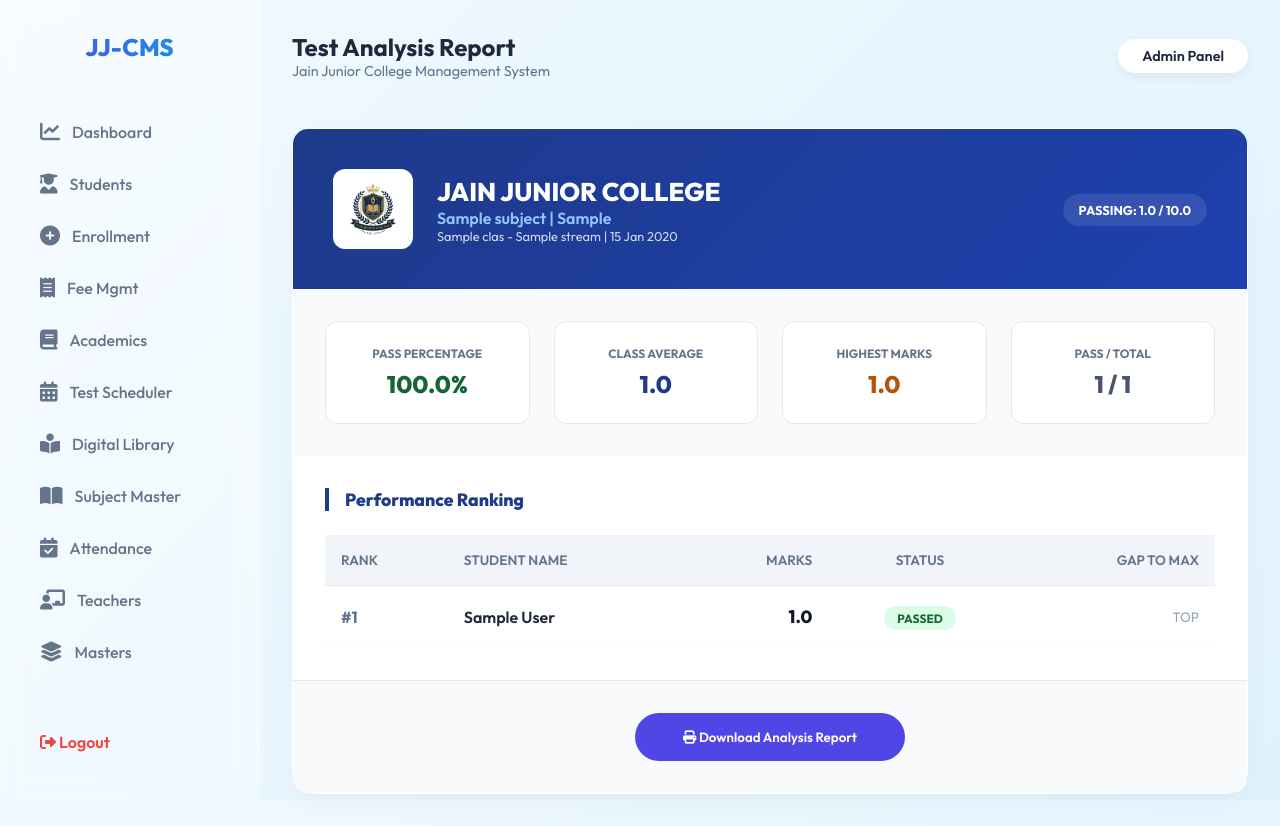
After one commit to jain-junior-college/JJC-Webapp, a Flask app: page /academics/tests/analysis/1 in a window 1280 px wide. The commit adds this page. Run offline with Flask 3, Linux system fonts and the light colour scheme; the visitor is signed in with stand-in values (Sample User, id 1); tables that the repository leaves empty hold one stand-in row (values such as "Sample post"); some libraries are stand-ins or nearby versions.

Commit message:
Academic Upgrade: Implement Passing Marks logic and Premium Progress Analysis Reports

```diff
--- a/app.py
+++ b/app.py
@@ -71,6 +71,7 @@
                     exam_type VARCHAR(50) NOT NULL,
                     test_date DATE NOT NULL,
                     total_marks FLOAT DEFAULT 25.0,
+                    passing_marks FLOAT DEFAULT 9.0,
                     created_at TIMESTAMP DEFAULT CURRENT_TIMESTAMP
                 );
             """)
@@ -841,7 +842,8 @@
             subject_id=request.form['subject_id'],
             exam_type=request.form['exam_type'],
             test_date=datetime.strptime(request.form['date'], '%Y-%m-%d').date(),
-            total_marks=float(request.form['total_marks'])
+            total_marks=float(request.form['total_marks']),
+            passing_marks=float(request.form['passing_marks'])
         )
         db.session.add(test)
         db.session.commit()
@@ -879,6 +881,32 @@
     existing_marks = {m.student_id: m.marks_obtained for m in test.marks}
     return render_template('academics/record_marks.html', test=test, students=students, existing_marks=existing_marks)
 
+@app.route('/academics/tests/analysis/<int:test_id>')
+@login_required
+def test_analysis(test_id):
+    test = ScheduledTest.query.get_or_404(test_id)
+    marks = test.marks
+
+    if not marks:
+        flash("No marks recorded for this test yet! Please record marks first.")
+        return redirect(url_for('test_list'))
+
+    stats = {}
+    stats['total_appeared'] = len(marks)
+    stats['passed'] = sum(1 for m in marks if m.marks_obtained >= test.passing_marks)
+    stats['failed'] = stats['total_appeared'] - stats['passed']
+    stats['pass_percentage'] = (stats['passed'] / stats['total_appeared'] * 100) if stats['total_appeared'] > 0 else 0
+
+    obtained_marks = [m.marks_obtained for m in marks]
+    stats['max_marks'] = max(obtained_marks) if obtained_marks else 0
+    stats['min_marks'] = min(obtained_marks) if obtained_marks else 0
+    stats['avg_marks'] = (sum(obtained_marks) / len(obtained_marks)) if obtained_marks else 0
+
+    # Sort students by marks desc
+    sorted_marks = sorted(marks, key=lambda x: x.marks_obtained, reverse=True)
+
+    return render_template('academics/test_analysis.html', test=test, stats=stats, sorted_marks=sorted_marks)
+
 if __name__ == '__main__':
     # Running on 0.0.0.0 for LAN deployment
     app.run(host='0.0.0.0', port=5000, debug=True)
--- a/models.py
+++ b/models.py
@@ -139,6 +139,7 @@
     exam_type = db.Column(db.String(50), nullable=False) # Unit Test, Prelim 1, etc.
     test_date = db.Column(db.Date, nullable=False)
     total_marks = db.Column(db.Float, default=25.0)
+    passing_marks = db.Column(db.Float, default=9.0)
     created_at = db.Column(db.DateTime, default=datetime.utcnow)
 
     academic_class = db.relationship('AcademicClass', backref='tests')
--- /dev/null
+++ b/templates/academics/test_analysis.html
@@ -0,0 +1,96 @@
+{% extends "layout.html" %}
+
+{% block title %}Progress Analysis - {{ test.subject_obj.name }}{% endblock %}
+{% block header_title %}Test Analysis Report{% endblock %}
+
+{% block content %}
+<div class="glass-card" style="max-width: 1000px; margin: 0 auto; background: white; padding: 0;">
+    <!-- Premium Header -->
+    <div style="background: linear-gradient(135deg, #1e3a8a 0%, #1e40af 100%); padding: 2.5rem; color: white; display: flex; justify-content: space-between; align-items: center; border-radius: 15px 15px 0 0;">
+        <div style="display: flex; align-items: center; gap: 1.5rem;">
+            <img src="{{ url_for('static', filename='images/logo.png') }}" style="width: 80px; height: 80px; background: white; border-radius: 12px; padding: 5px;">
+            <div>
+                <h1 style="margin: 0; font-size: 1.6rem; font-weight: 800;">JAIN JUNIOR COLLEGE</h1>
+                <p style="margin: 0; color: #93c5fd; font-weight: 600;">{{ test.subject_obj.name }} | {{ test.exam_type }}</p>
+                <p style="margin: 0; font-size: 0.8rem; opacity: 0.8;">{{ test.academic_class.name }} - {{ test.stream.name }} | {{ test.test_date.strftime('%d %b %Y') }}</p>
+            </div>
+        </div>
+        <div style="text-align: right;">
+            <span style="background: rgba(255,255,255,0.1); padding: 0.5rem 1rem; border-radius: 50px; font-size: 0.8rem; font-weight: 700;">PASSING: {{ test.passing_marks }} / {{ test.total_marks }}</span>
+        </div>
+    </div>
+
+    <!-- Analytics Stats -->
+    <div style="display: grid; grid-template-columns: repeat(4, 1fr); gap: 1.5rem; padding: 2rem; background: #f8fafc;">
+        <div style="background: white; padding: 1.5rem; border-radius: 12px; border: 1px solid #e2e8f0; text-align: center;">
+            <p style="margin: 0; font-size: 0.75rem; color: #64748b; font-weight: 700; text-transform: uppercase;">Pass Percentage</p>
+            <h2 style="margin: 0.5rem 0 0; color: #166534; font-weight: 800;">{{ "{:.1f}".format(stats.pass_percentage) }}%</h2>
+        </div>
+        <div style="background: white; padding: 1.5rem; border-radius: 12px; border: 1px solid #e2e8f0; text-align: center;">
+            <p style="margin: 0; font-size: 0.75rem; color: #64748b; font-weight: 700; text-transform: uppercase;">Class Average</p>
+            <h2 style="margin: 0.5rem 0 0; color: #1e3a8a; font-weight: 800;">{{ "{:.1f}".format(stats.avg_marks) }}</h2>
+        </div>
+        <div style="background: white; padding: 1.5rem; border-radius: 12px; border: 1px solid #e2e8f0; text-align: center;">
+            <p style="margin: 0; font-size: 0.75rem; color: #64748b; font-weight: 700; text-transform: uppercase;">Highest Marks</p>
+            <h2 style="margin: 0.5rem 0 0; color: #b45309; font-weight: 800;">{{ stats.max_marks }}</h2>
+        </div>
+        <div style="background: white; padding: 1.5rem; border-radius: 12px; border: 1px solid #e2e8f0; text-align: center;">
+            <p style="margin: 0; font-size: 0.75rem; color: #64748b; font-weight: 700; text-transform: uppercase;">Pass / Total</p>
+            <h2 style="margin: 0.5rem 0 0; color: #475569; font-weight: 800;">{{ stats.passed }} / {{ stats.total_appeared }}</h2>
+        </div>
+    </div>
+
+    <!-- Student Wise Performance -->
+    <div style="padding: 2rem;">
+        <h4 style="margin: 0 0 1.5rem 0; font-weight: 800; color: #1e3a8a; font-size: 1.1rem; border-left: 4px solid #1e3a8a; padding-left: 1rem;">Performance Ranking</h4>
+        <div style="overflow-x: auto;">
+            <table style="width: 100%; border-collapse: collapse;">
+                <thead>
+                    <tr style="text-align: left; background: #f1f5f9; color: #475569; font-size: 0.85rem;">
+                        <th style="padding: 1rem;">RANK</th>
+                        <th style="padding: 1rem;">STUDENT NAME</th>
+                        <th style="padding: 1rem; text-align: right;">MARKS</th>
+                        <th style="padding: 1rem; text-align: center;">STATUS</th>
+                        <th style="padding: 1rem; text-align: right;">GAP TO MAX</th>
+                    </tr>
+                </thead>
+                <tbody>
+                    {% for m in sorted_marks %}
+                    <tr style="border-bottom: 1px solid #f1f5f9; background: white;">
+                        <td style="padding: 1.2rem 1rem; font-weight: 700; color: #64748b;">#{{ loop.index }}</td>
+                        <td style="padding: 1.2rem 1rem; font-weight: 600;">{{ m.student.name }}</td>
+                        <td style="padding: 1.2rem 1rem; text-align: right; font-weight: 800; color: #0f172a; font-size: 1.1rem;">{{ m.marks_obtained }}</td>
+                        <td style="padding: 1.2rem 1rem; text-align: center;">
+                            {% if m.marks_obtained >= test.passing_marks %}
+                            <span style="background: #dcfce7; color: #166534; padding: 0.3rem 0.8rem; border-radius: 50px; font-weight: 700; font-size: 0.75rem;">PASSED</span>
+                            {% else %}
+                            <span style="background: #fee2e2; color: #991b1b; padding: 0.3rem 0.8rem; border-radius: 50px; font-weight: 700; font-size: 0.75rem;">FAILED</span>
+                            {% endif %}
+                        </td>
+                        <td style="padding: 1.2rem 1rem; text-align: right; color: #94a3b8; font-size: 0.85rem;">
+                            {{ "- " if stats.max_marks - m.marks_obtained > 0 else "TOP" }}
+                            {{ "{:.1f}".format(stats.max_marks - m.marks_obtained) if stats.max_marks - m.marks_obtained > 0 else "" }}
+                        </td>
+                    </tr>
+                    {% endfor %}
+                </tbody>
+            </table>
+        </div>
+    </div>
+
+    <!-- Print Action -->
+    <div style="padding: 2rem; background: #f8fafc; text-align: center; border-radius: 0 0 15px 15px; border-top: 1px solid #e2e8f0;">
+        <button onclick="window.print()" class="btn btn-primary" id="printBtn" style="padding: 1rem 3rem; border-radius: 50px;">
+            <i class="fas fa-print"></i> Download Analysis Report
+        </button>
+    </div>
+</div>
+
+<style>
+@media print {
+    .sidebar, .top-header, .btn, #printBtn, button { display: none !important; }
+    .main-content { padding: 0 !important; margin: 0 !important; }
+    .glass-card { box-shadow: none !important; border: 1px solid #ddd !important; width: 100% !important; margin: 0 !important; }
+}
+</style>
+{% endblock %}
```
Also changed, not shown: templates/academics/schedule_test.html (+17 -1 lines), templates/academics/test_list.html (+5 -2 lines).
